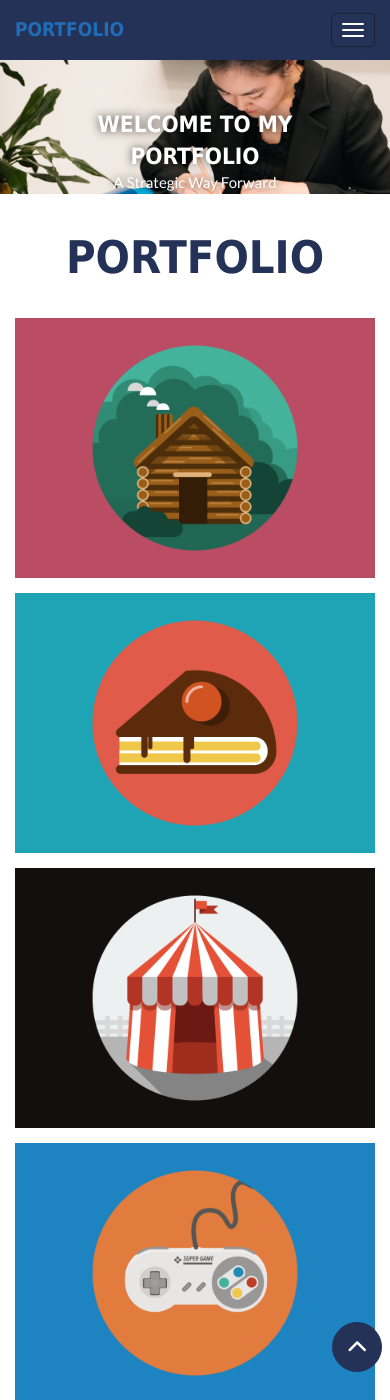
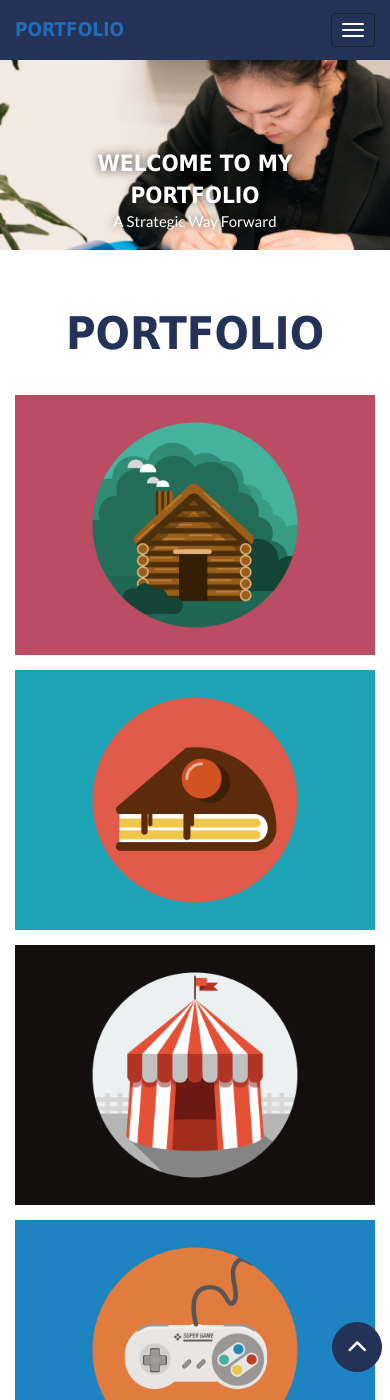
Before and after one commit to Kelly-Portfolio/Kelly-Portfolio.github.io, a Jekyll site: the page built from _posts/2014-07-18-project-1.markdown, in a window 390 px wide and 1400 px high. Built offline with Jekyll 4.4.1, drawn with Linux system fonts in a browser that asks for light colours.

Commit message:
text chatgpt

```diff
--- a/_includes/css/main.css
+++ b/_includes/css/main.css
@@ -157,11 +157,14 @@ header {
     header {
         height: auto; /* Allow header to adjust height dynamically */
         margin-top: 50px; /* Ensure margin remains consistent with navbar height */
+        padding-bottom: 20px; /* Add padding to ensure content doesn't get cut off */
     }
 
     header .image-container img {
+        width: 100%;
         height: auto;
         object-fit: cover;
+        min-height: 200px; /* Ensure a minimum height to prevent cutting off content */
     }
 
     header. .intro-text {
```
